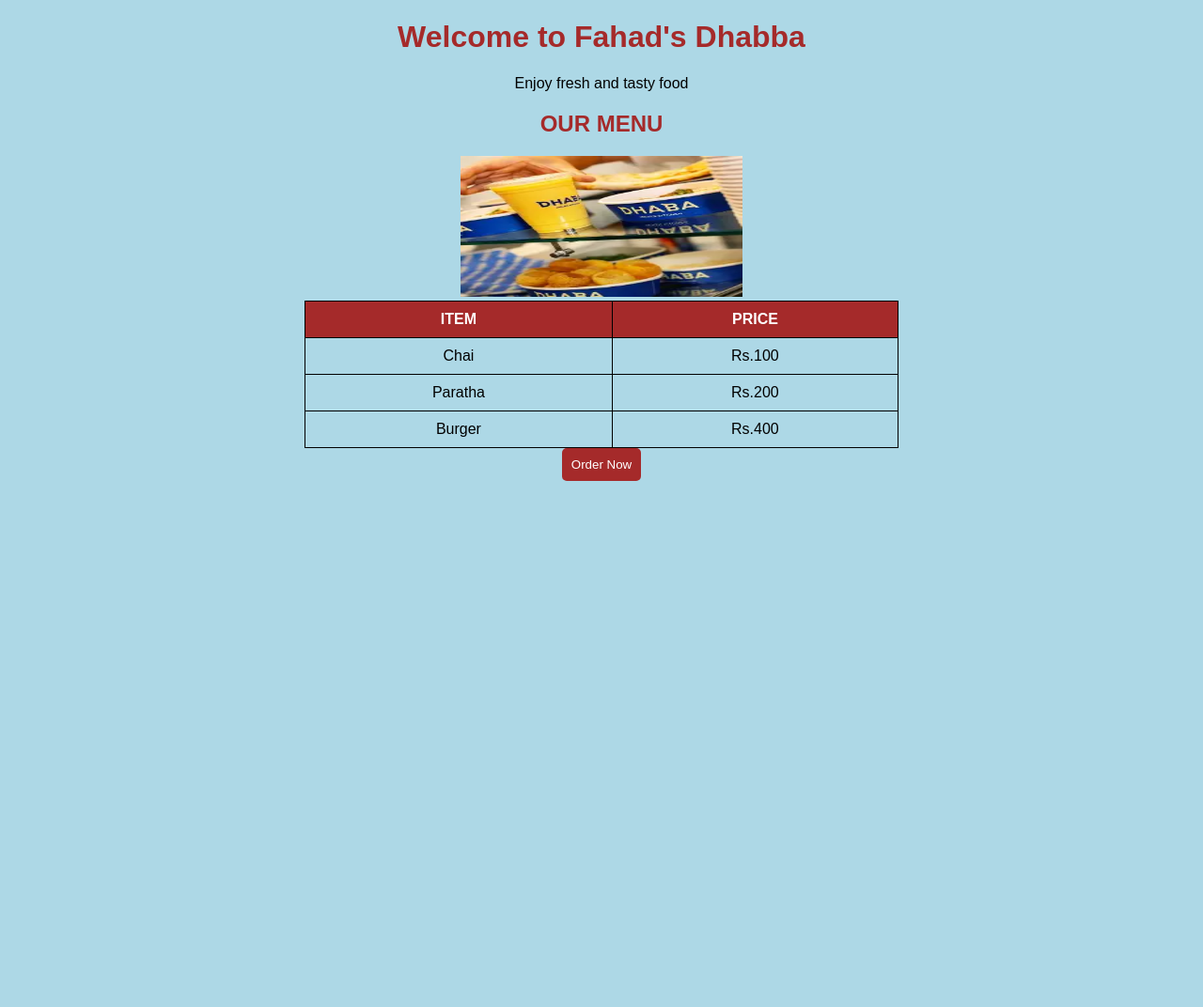
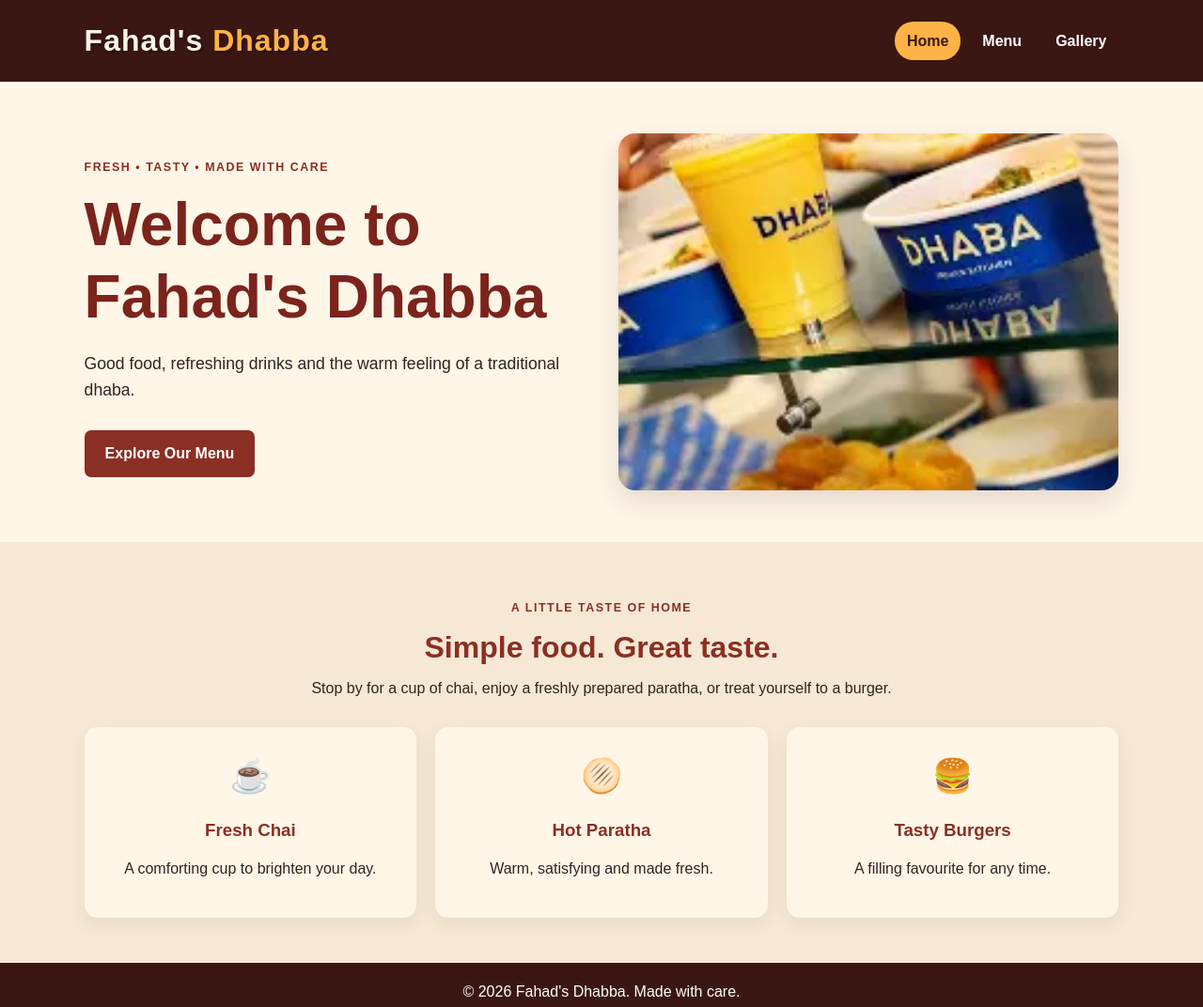
Before and after one commit to fahad3224-debug/fahad--Dhabba, a plain HTML site: page index.html in a window 1280 px wide. Shown: the whole page at 94% size. Before the commit the page ends 800 px from the top, so only its background shows below. Drawn offline with Linux system fonts and the light colour scheme.

Commit message:
update paratha image and font size

```diff
--- a/index.html
+++ b/index.html
@@ -1,45 +1,44 @@
-<!--Name:Fahad
-    roll no:3224
-    sec: BS SE E-->
 <!DOCTYPE html>
-    <html>
+<html lang="en">
 <head>
-            <title>Fahad's Dhaba</title>
-            <link rel="stylesheet"
-            href="style.css">
-
+  <meta charset="UTF-8">
+  <meta name="viewport" content="width=device-width, initial-scale=1.0">
+  <title>Fahad's Dhabba | Home</title>
+  <link rel="stylesheet" href="style.css">
 </head>
 <body>
+  <header class="site-header">
+    <a class="brand" href="index.html">Fahad's <span>Dhabba</span></a>
+    <nav aria-label="Main navigation">
+      <a class="active" href="index.html">Home</a>
+      <a href="menu.html">Menu</a>
+      <a href="gallery.html">Gallery</a>
+    </nav>
+  </header>
+
+  <main>
+    <section class="hero">
+      <div class="hero-copy">
+        <p class="eyebrow">Fresh • Tasty • Made with care</p>
         <h1>Welcome to Fahad's Dhabba</h1>
-            <p>Enjoy fresh and tasty food</p>
-            <h2> OUR MENU</h2>
-            <img src="dhaba.png">
+        <p>Good food, refreshing drinks and the warm feeling of a traditional dhaba.</p>
+        <a class="button" href="menu.html">Explore Our Menu</a>
+      </div>
+      <img class="hero-image" src="dhaba.png" alt="Fahad's Dhabba food and drinks">
+    </section>
 
-                <table>
-  <tr>
-    <th>ITEM</th>
-    <th>PRICE</th>
+    <section class="section">
+      <p class="eyebrow">A little taste of home</p>
+      <h2>Simple food. Great taste.</h2>
+      <p class="section-intro">Stop by for a cup of chai, enjoy a freshly prepared paratha, or treat yourself to a burger.</p>
+      <div class="feature-grid">
+        <article class="feature-card"><span class="feature-icon">☕</span><h3>Fresh Chai</h3><p>A comforting cup to brighten your day.</p></article>
+        <article class="feature-card"><span class="feature-icon">🫓</span><h3>Hot Paratha</h3><p>Warm, satisfying and made fresh.</p></article>
+        <article class="feature-card"><span class="feature-icon">🍔</span><h3>Tasty Burgers</h3><p>A filling favourite for any time.</p></article>
+      </div>
+    </section>
+  </main>
 
-  </tr>
-  <tr>
-    <td>Chai</td>
-    <td>Rs.100</td>
-
-  </tr>
-  <tr>
-    <td>Paratha</td>
-    <td>Rs.200</td>
-
-  </tr>
-
-  <tr>
-    <td>Burger</td>
-    <td>Rs.400</td>
-
-  </tr>
-</table>
-<button>Order Now</button>
-
-
+  <footer><p>© 2026 Fahad's Dhabba. Made with care.</p></footer>
 </body>
 </html>
--- a/style.css
+++ b/style.css
@@ -1,39 +1,132 @@
-body{
+* { box-sizing: border-box; }
 
-  background-color: lightblue;
-  font-family: Arial;
-text-align: center;
-}
-h1{
-    color:brown;
-}
-h2{
-    color: brown;
-}
-img{
-    width: 300px;
-    height: 150px;
-}
-table {
-    margin: auto;
-    border-collapse: collapse;
-    width: 50%;
+:root {
+  --brown: #8b2f24;
+  --deep-brown: #3b1714;
+  --cream: #fff6e8;
+  --light-blue: #f6e8d4;
+  --gold: #ffb347;
+  --text: #30251f;
 }
 
-th, td {
-    border: 1px solid black;
-    padding: 10px;
+body {
+  margin: 0;
+  background: var(--light-blue);
+  color: var(--text);
+  font-family: Arial, Helvetica, sans-serif;
+  line-height: 1.6;
 }
 
-th {
-    background-color: brown;
-    color: white;
+.site-header {
+  display: flex;
+  justify-content: space-between;
+  align-items: center;
+  gap: 20px;
+  padding: 18px 7%;
+  background: var(--deep-brown);
 }
 
-button {
-    background-color: brown;
-    color: white;
-    padding: 10px;
-    border: none;
-    border-radius: 5px;
+.brand {
+  color: #fff6e8;
+  font-size: 2rem;
+  font-weight: 900;
+  letter-spacing: 1px;
+  text-decoration: none;
+  text-shadow: 1px 2px 3px #16080688;
 }
+
+.brand span { color: #ffb347; }
+
+nav { display: flex; flex-wrap: wrap; gap: 10px; }
+
+nav a {
+  color: white;
+  padding: 8px 13px;
+  border-radius: 20px;
+  text-decoration: none;
+  font-weight: bold;
+}
+
+nav a:hover, nav a.active {
+  background: var(--gold);
+  color: var(--deep-brown);
+}
+
+.hero {
+  display: grid;
+  grid-template-columns: 1fr 1fr;
+  align-items: center;
+  gap: 36px;
+  padding: 55px 7%;
+  background: var(--cream);
+}
+
+.hero-copy { max-width: 570px; }
+.eyebrow { color: var(--brown); font-weight: bold; letter-spacing: 1.5px; text-transform: uppercase; font-size: .78rem; }
+h1, h2, h3 { color: var(--brown); line-height: 1.2; }
+h1 { font-size: clamp(2.5rem, 6vw, 4rem); margin: 10px 0 15px; color: #7a241c; font-weight: 900; }
+h2 { font-size: 2rem; margin: 8px 0 12px; }
+.hero-copy > p:not(.eyebrow) { font-size: 1.1rem; }
+
+.hero-image, .menu-image {
+  width: 100%;
+  max-height: 380px;
+  object-fit: cover;
+  border-radius: 18px;
+  box-shadow: 0 12px 28px #3e261b22;
+}
+
+.button {
+  display: inline-block;
+  margin-top: 12px;
+  padding: 12px 22px;
+  background: var(--brown);
+  color: white;
+  border-radius: 7px;
+  text-decoration: none;
+  font-weight: bold;
+}
+.button:hover { background: var(--gold); color: var(--deep-brown); }
+
+.brand:hover { color: #ffffff; transform: scale(1.02); }
+
+.section { padding: 48px 7%; text-align: center; }
+.section-intro { max-width: 650px; margin: 0 auto 28px; }
+.feature-grid { display: grid; grid-template-columns: repeat(3, 1fr); gap: 20px; margin-top: 28px; }
+.feature-card, .menu-panel, .gallery-card {
+  background: var(--cream);
+  border-radius: 14px;
+  padding: 24px;
+  box-shadow: 0 7px 20px #3e261b12;
+}
+.feature-icon { font-size: 2.2rem; }
+.feature-card h3 { margin-bottom: 5px; }
+
+.page-heading { text-align: center; padding: 48px 7% 20px; }
+.page-heading h1 { margin-bottom: 8px; }
+.menu-layout { display: grid; grid-template-columns: .9fr 1.1fr; align-items: center; gap: 28px; text-align: left; }
+.menu-panel h2 { text-align: center; }
+.menu-row { display: flex; justify-content: space-between; gap: 15px; align-items: center; padding: 15px 0; border-bottom: 1px solid #ddcdb9; }
+.menu-row h3 { margin: 0 0 3px; font-size: 1.8rem; }
+.menu-row p { margin: 0; font-size: .9rem; }
+.menu-row strong { color: var(--brown); white-space: nowrap; }
+.menu-note, .gallery-note { font-size: .85rem; color: #68584e; }
+
+.gallery-grid { display: grid; grid-template-columns: repeat(3, 1fr); gap: 20px; }
+.gallery-card { margin: 0; padding: 12px; overflow: hidden; }
+.gallery-card img { width: 100%; height: 230px; object-fit: cover; border-radius: 9px; }
+.gallery-card figcaption { padding: 12px 5px 4px; font-weight: bold; color: var(--brown); }
+.placeholder-art { height: 230px; display: grid; place-items: center; border-radius: 9px; background: #f0dfc8; font-size: 5rem; }
+.gallery-note { margin-top: 20px; }
+
+footer { padding: 18px; text-align: center; background: var(--deep-brown); color: white; }
+footer p { margin: 0; }
+
+@media (max-width: 700px) {
+  .site-header { flex-direction: column; padding: 16px 5%; }
+  .hero, .menu-layout { grid-template-columns: 1fr; }
+  .hero { padding: 38px 6%; }
+  .feature-grid, .gallery-grid { grid-template-columns: 1fr; }
+  .section { padding: 36px 6%; }
+  .menu-layout { text-align: center; }
+}
```
Also changed, not shown: gallery.html (added, +41 -0 lines), menu.html (added, +40 -0 lines), 1 other file. Lines whose indentation alone changed are shown as unchanged.
